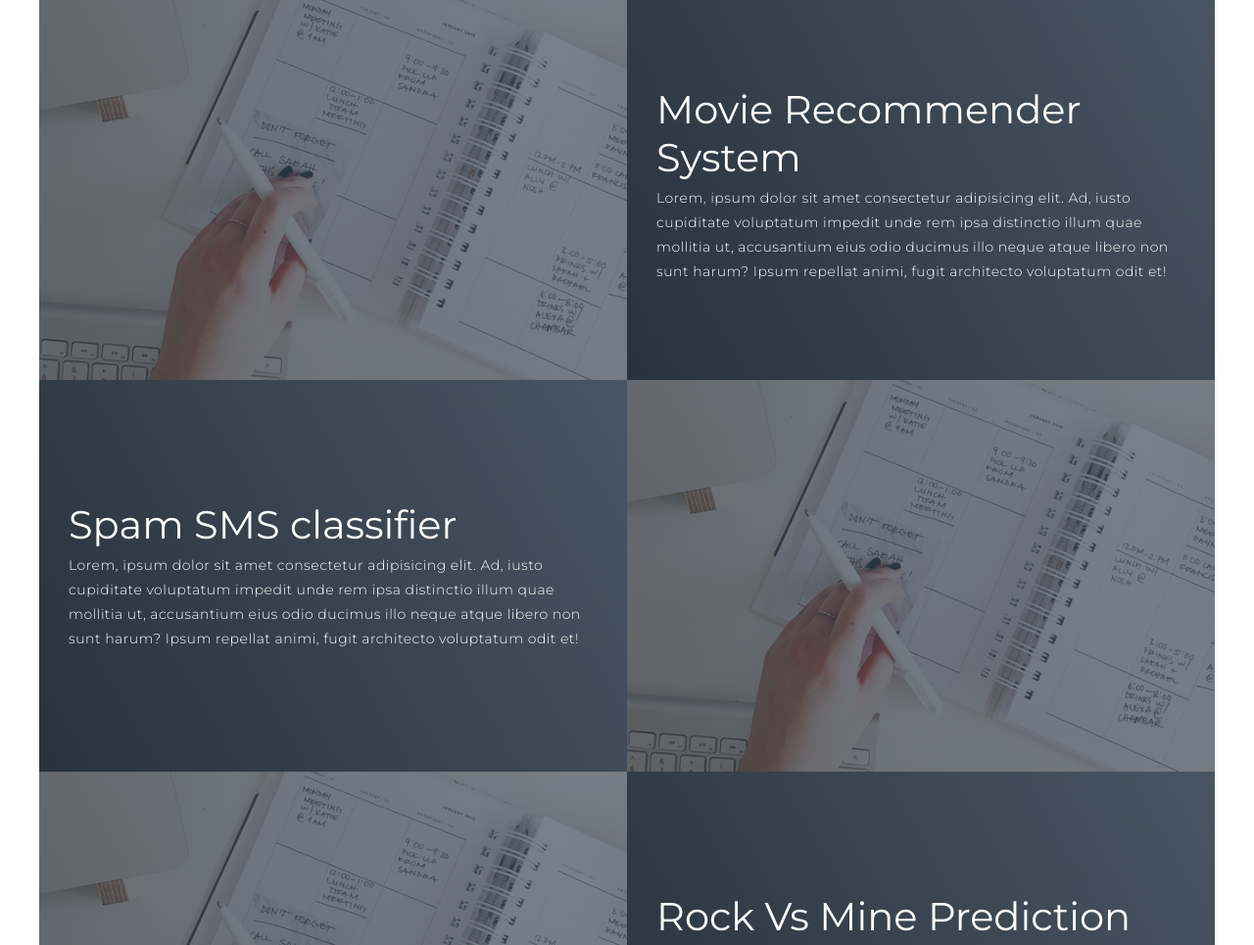
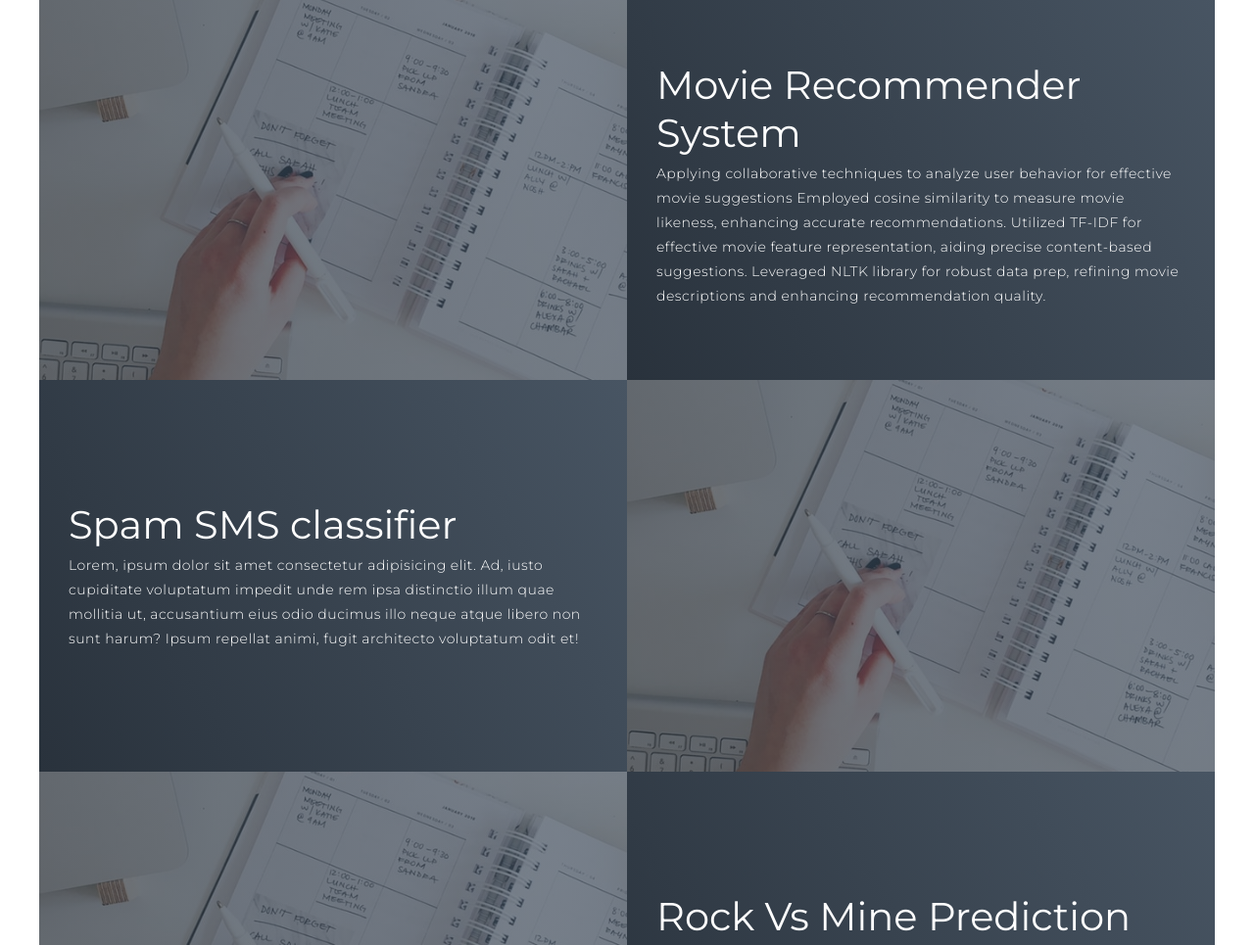
Before and after one commit to Hrithikkumar30/hrithik_portfolio, a plain HTML site: page index.html in a window 1280 px wide. Shown: the part 2255-3220 px from the top of the page at 98% size. Drawn offline with Linux system fonts and the light colour scheme.

Commit message:
summary of project updated

```diff
--- a/index.html
+++ b/index.html
@@ -109,9 +109,10 @@
           <div class="project-info">
             <h1>Movie Recommender System</h1>
             <!-- <h2>EDA , Cosine Similarity</h2> -->
-            <p>Lorem, ipsum dolor sit amet consectetur adipisicing elit. Ad, iusto cupiditate voluptatum impedit unde
-              rem ipsa distinctio illum quae mollitia ut, accusantium eius odio ducimus illo neque atque libero non sunt
-              harum? Ipsum repellat animi, fugit architecto voluptatum odit et!</p>
+            <p>Applying collaborative techniques to analyze user behavior for effective movie suggestions
+Employed cosine similarity to measure movie likeness, enhancing accurate recommendations.
+Utilized TF-IDF for effective movie feature representation, aiding precise content-based suggestions.
+Leveraged NLTK library for robust data prep, refining movie descriptions and enhancing recommendation quality.</p>
           </div>
           <div class="project-img">
             <img src="./img/img-1.png" alt="img">
```
